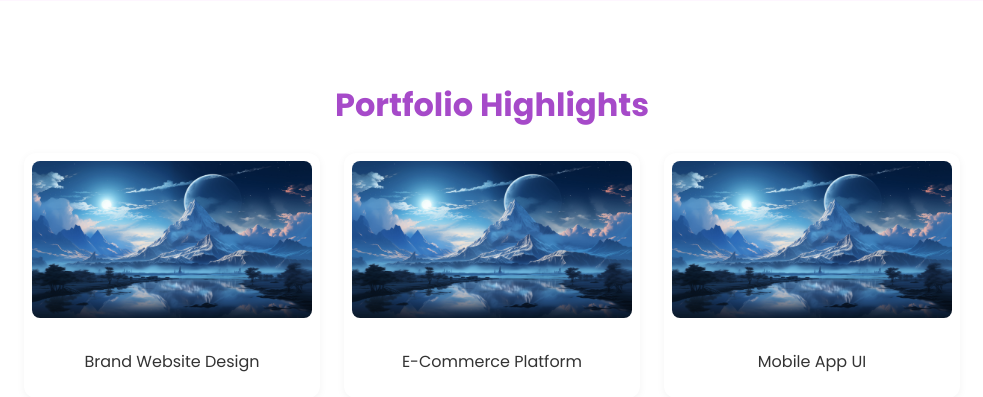
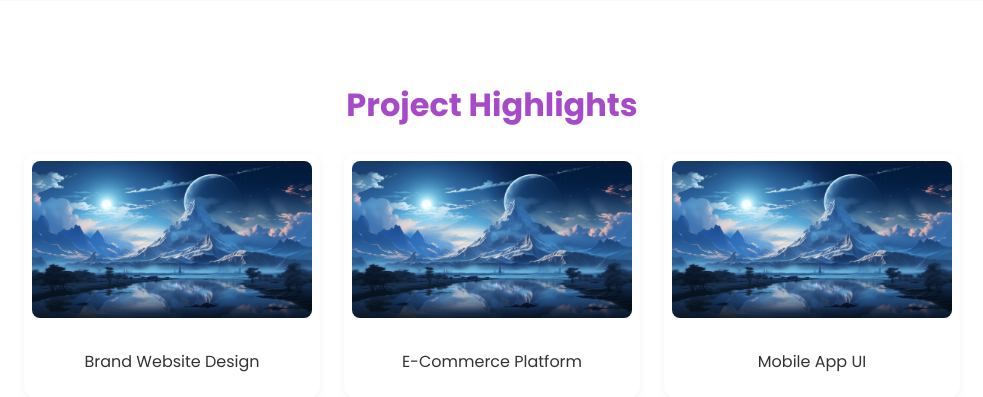
Before and after one commit to githuber-234/Vbay-Solutions, a Django app: page / in a window 1280 px wide. Shown: the part 467-864 px from the top of the page, without its empty margins (148-1131 px from the left). Run offline with Django 5.2, Linux system fonts and the light colour scheme.

Commit message:
Update home.html

```diff
--- a/portfolio/templates/portfolio/home.html
+++ b/portfolio/templates/portfolio/home.html
@@ -19,7 +19,7 @@
   </div>
 </section>
 <section class="section portfolio">
-  <h3>Portfolio Highlights</h3>
+  <h3>Project Highlights</h3>
   <div class="portfolio-items">
     <div class="portfolio-item">
       <img src="{% static 'portfolio/images/default.jpg' %}" alt="Project 1">
```
